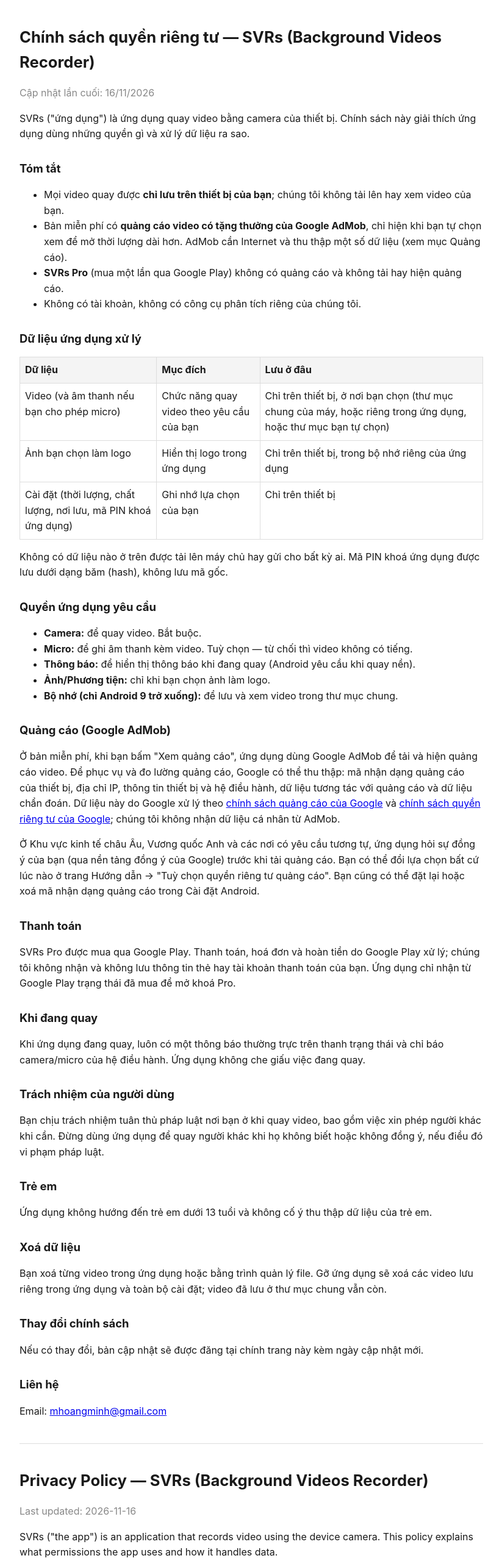
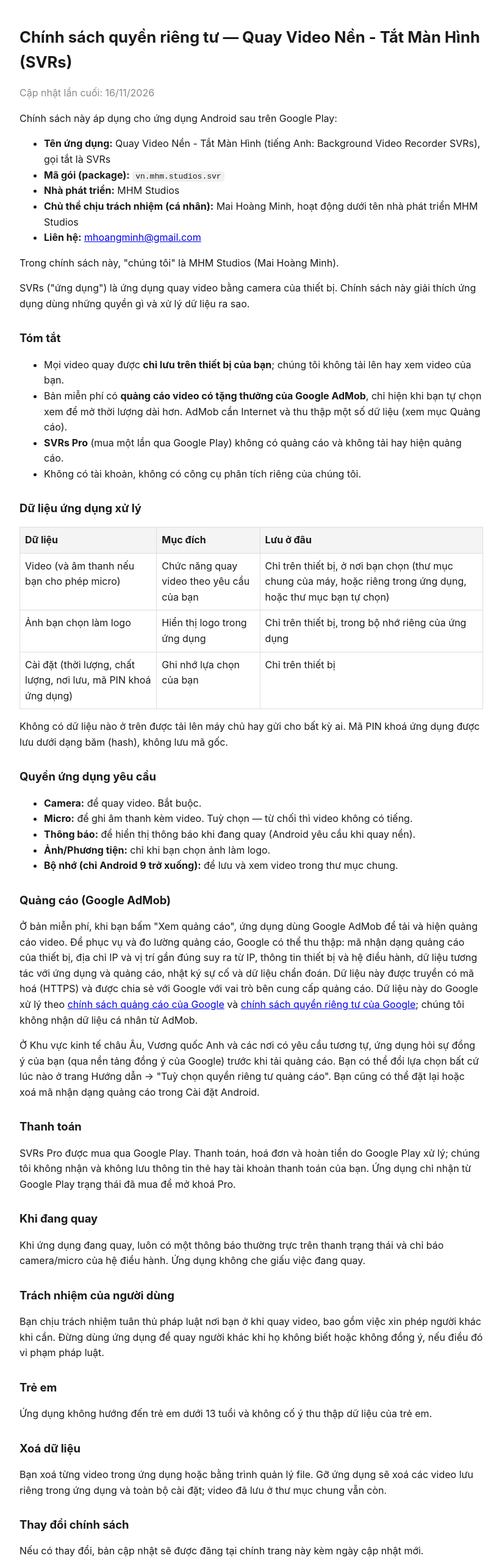
Before and after one commit to minhmh/svrs-privacy, a plain HTML site: page index.html in a window 1280 px wide. Shown: the top 2560 px of the page at 61% size, without its empty margins (228-1051 px from the left). Drawn offline with Linux system fonts and the light colour scheme.

Commit message:
Privacy/terms: ghi rõ tên app, package, nhà phát triển MHM Studios (Mai Hoàng Minh) khớp listing Play

```diff
--- a/index.html
+++ b/index.html
@@ -3,7 +3,7 @@
 <head>
 <meta charset="utf-8">
 <meta name="viewport" content="width=device-width, initial-scale=1">
-<title>Chính sách quyền riêng tư — SVRs</title>
+<title>Chính sách quyền riêng tư — Quay Video Nền - Tắt Màn Hình (SVRs) — MHM Studios</title>
 <style>
   :root { color-scheme: light dark; }
   body {
@@ -30,8 +30,18 @@
 </head>
 <body>
 
-<h1>Chính sách quyền riêng tư — SVRs (Background Videos Recorder)</h1>
+<h1>Chính sách quyền riêng tư — Quay Video Nền - Tắt Màn Hình (SVRs)</h1>
 <p class="muted">Cập nhật lần cuối: 16/11/2026</p>
+
+<p>Chính sách này áp dụng cho ứng dụng Android sau trên Google Play:</p>
+<ul>
+  <li><strong>Tên ứng dụng:</strong> Quay Video Nền - Tắt Màn Hình (tiếng Anh: Background Video Recorder SVRs), gọi tắt là SVRs</li>
+  <li><strong>Mã gói (package):</strong> <code>vn.mhm.studios.svr</code></li>
+  <li><strong>Nhà phát triển:</strong> MHM Studios</li>
+  <li><strong>Chủ thể chịu trách nhiệm (cá nhân):</strong> Mai Hoàng Minh, hoạt động dưới tên nhà phát triển MHM Studios</li>
+  <li><strong>Liên hệ:</strong> <a href="mailto:mhoangminh@gmail.com">mhoangminh@gmail.com</a></li>
+</ul>
+<p>Trong chính sách này, "chúng tôi" là MHM Studios (Mai Hoàng Minh).</p>
 
 <p>SVRs ("ứng dụng") là ứng dụng quay video bằng camera của thiết bị. Chính sách này giải thích ứng dụng dùng những quyền gì và xử lý dữ liệu ra sao.</p>
 
@@ -62,7 +72,7 @@
 </ul>
 
 <h2>Quảng cáo (Google AdMob)</h2>
-<p>Ở bản miễn phí, khi bạn bấm "Xem quảng cáo", ứng dụng dùng Google AdMob để tải và hiện quảng cáo video. Để phục vụ và đo lường quảng cáo, Google có thể thu thập: mã nhận dạng quảng cáo của thiết bị, địa chỉ IP, thông tin thiết bị và hệ điều hành, dữ liệu tương tác với quảng cáo và dữ liệu chẩn đoán. Dữ liệu này do Google xử lý theo <a href="https://policies.google.com/technologies/ads">chính sách quảng cáo của Google</a> và <a href="https://policies.google.com/privacy">chính sách quyền riêng tư của Google</a>; chúng tôi không nhận dữ liệu cá nhân từ AdMob.</p>
+<p>Ở bản miễn phí, khi bạn bấm "Xem quảng cáo", ứng dụng dùng Google AdMob để tải và hiện quảng cáo video. Để phục vụ và đo lường quảng cáo, Google có thể thu thập: mã nhận dạng quảng cáo của thiết bị, địa chỉ IP và vị trí gần đúng suy ra từ IP, thông tin thiết bị và hệ điều hành, dữ liệu tương tác với ứng dụng và quảng cáo, nhật ký sự cố và dữ liệu chẩn đoán. Dữ liệu này được truyền có mã hoá (HTTPS) và được chia sẻ với Google với vai trò bên cung cấp quảng cáo. Dữ liệu này do Google xử lý theo <a href="https://policies.google.com/technologies/ads">chính sách quảng cáo của Google</a> và <a href="https://policies.google.com/privacy">chính sách quyền riêng tư của Google</a>; chúng tôi không nhận dữ liệu cá nhân từ AdMob.</p>
 <p>Ở Khu vực kinh tế châu Âu, Vương quốc Anh và các nơi có yêu cầu tương tự, ứng dụng hỏi sự đồng ý của bạn (qua nền tảng đồng ý của Google) trước khi tải quảng cáo. Bạn có thể đổi lựa chọn bất cứ lúc nào ở trang Hướng dẫn → "Tuỳ chọn quyền riêng tư quảng cáo". Bạn cũng có thể đặt lại hoặc xoá mã nhận dạng quảng cáo trong Cài đặt Android.</p>
 
 <h2>Thanh toán</h2>
@@ -84,12 +94,22 @@
 <p>Nếu có thay đổi, bản cập nhật sẽ được đăng tại chính trang này kèm ngày cập nhật mới.</p>
 
 <h2>Liên hệ</h2>
-<p>Email: <a href="mailto:mhoangminh@gmail.com">mhoangminh@gmail.com</a></p>
+<p>MHM Studios (Mai Hoàng Minh) — Email: <a href="mailto:mhoangminh@gmail.com">mhoangminh@gmail.com</a></p>
 
 <hr>
 
-<h1>Privacy Policy — SVRs (Background Videos Recorder)</h1>
+<h1>Privacy Policy — Background Video Recorder SVRs</h1>
 <p class="muted">Last updated: 2026-11-16</p>
+
+<p>This policy applies to the following Android app on Google Play:</p>
+<ul>
+  <li><strong>App name:</strong> Background Video Recorder SVRs (Vietnamese: Quay Video Nền - Tắt Màn Hình), "SVRs" for short</li>
+  <li><strong>Package name:</strong> <code>vn.mhm.studios.svr</code></li>
+  <li><strong>Developer:</strong> MHM Studios</li>
+  <li><strong>Responsible party (individual):</strong> Mai Hoàng Minh, trading as MHM Studios</li>
+  <li><strong>Contact:</strong> <a href="mailto:mhoangminh@gmail.com">mhoangminh@gmail.com</a></li>
+</ul>
+<p>In this policy, "we" and "us" mean MHM Studios (Mai Hoàng Minh).</p>
 
 <p>SVRs ("the app") is an application that records video using the device camera. This policy explains what permissions the app uses and how it handles data.</p>
 
@@ -120,7 +140,7 @@
 </ul>
 
 <h2>Ads (Google AdMob)</h2>
-<p>In the free version, when you tap "Watch an ad", the app uses Google AdMob to load and show a video ad. To serve and measure ads, Google may collect: your device advertising ID, IP address, device and OS information, ad interaction data and diagnostics. This data is handled by Google under the <a href="https://policies.google.com/technologies/ads">Google advertising policies</a> and the <a href="https://policies.google.com/privacy">Google Privacy Policy</a>; we do not receive personal data from AdMob.</p>
+<p>In the free version, when you tap "Watch an ad", the app uses Google AdMob to load and show a video ad. To serve and measure ads, Google may collect: your device advertising ID, IP address and approximate location derived from it, device and OS information, app and ad interaction data, crash logs and diagnostics. This data is encrypted in transit (HTTPS) and shared with Google as the ad provider. This data is handled by Google under the <a href="https://policies.google.com/technologies/ads">Google advertising policies</a> and the <a href="https://policies.google.com/privacy">Google Privacy Policy</a>; we do not receive personal data from AdMob.</p>
 <p>In the European Economic Area, the United Kingdom and places with similar rules, the app asks for your consent (through Google's consent platform) before loading ads. You can change your choice at any time in Help → "Ad privacy options". You can also reset or delete your advertising ID in Android Settings.</p>
 
 <h2>Payments</h2>
@@ -142,7 +162,7 @@
 <p>If this policy changes, an updated version with a new date will be posted on this page.</p>
 
 <h2>Contact</h2>
-<p>Email: <a href="mailto:mhoangminh@gmail.com">mhoangminh@gmail.com</a></p>
+<p>MHM Studios (Mai Hoàng Minh) — Email: <a href="mailto:mhoangminh@gmail.com">mhoangminh@gmail.com</a></p>
 
 </body>
 </html>
```
